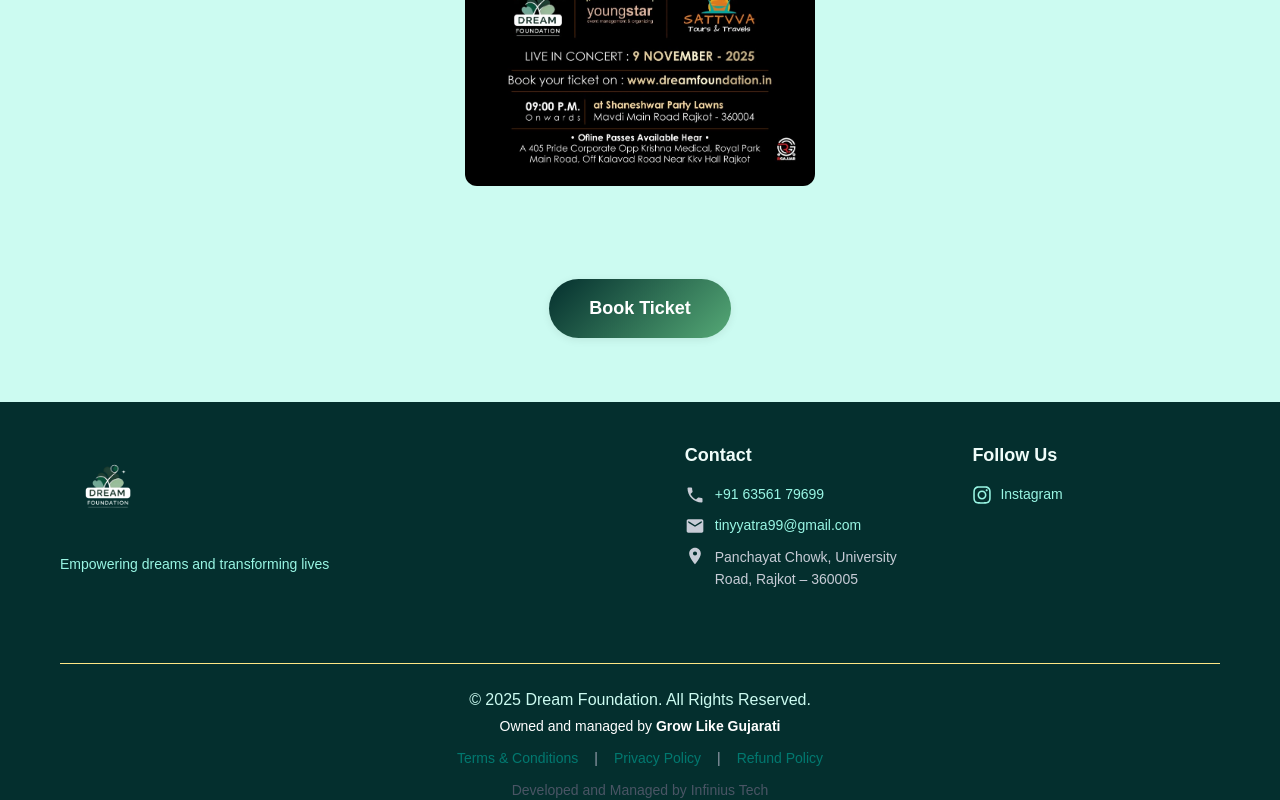
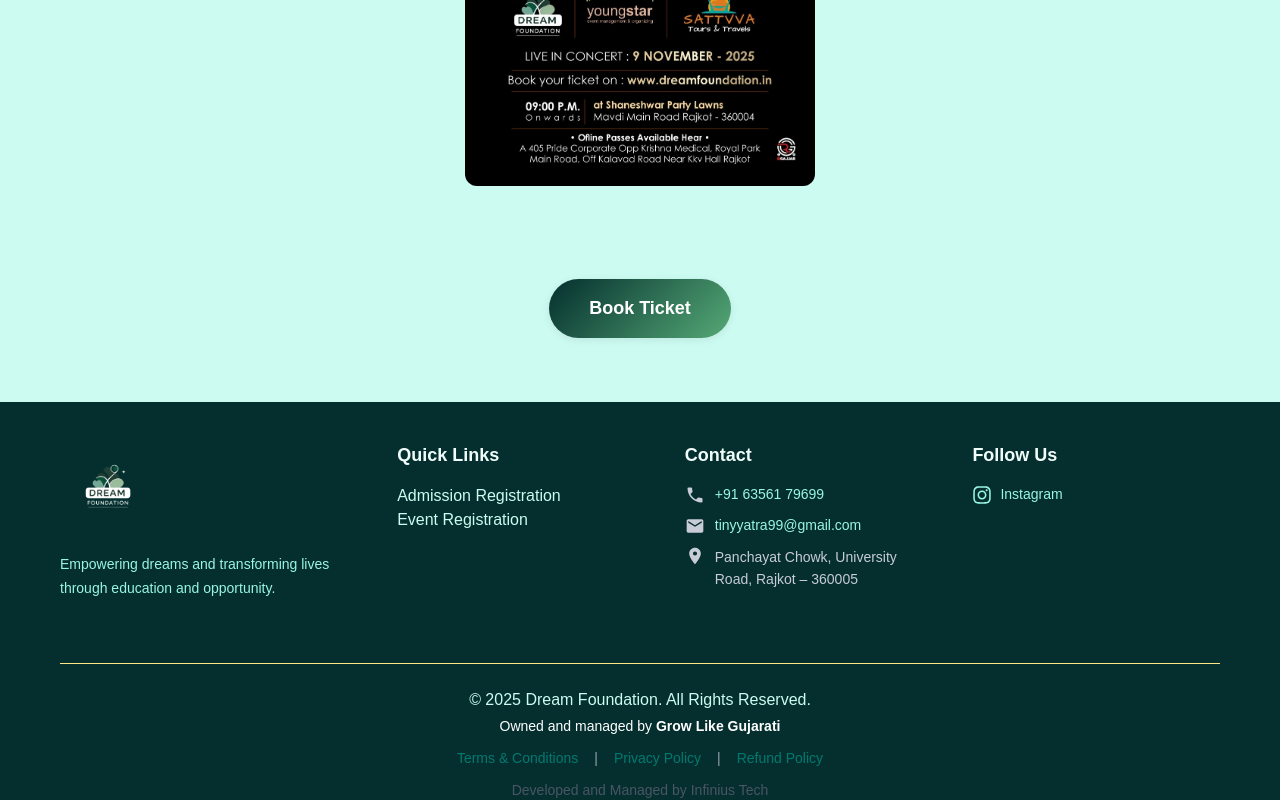
Before and after one commit to cmoradiya55/DreamFoundation, a Next.js app: page / in a window 1280 px wide. Shown: the part 653-1453 px from the top of the page. Built offline with nearby package versions, Linux system fonts and the light colour scheme.

Commit message:
Uncomment navigation links and footer text
Restored navigation links and updated footer description.

```diff
--- a/src/components/Footer/Footer.tsx
+++ b/src/components/Footer/Footer.tsx
@@ -8,10 +8,10 @@
 
 export default function Footer() {
 
-    // const navLinks = [
-    //     { id: 2, title: 'Admission Registration', path: "/admissionRegistration" },
-    //     { id: 3, title: 'Event Registration', path: "/eventRegistration" },
-    // ];
+    const navLinks = [
+        { id: 2, title: 'Admission Registration', path: "/admissionRegistration" },
+        { id: 3, title: 'Event Registration', path: "/eventRegistration" },
+    ];
     return (
         <footer className={styles.footer}>
             <div className={styles.container}>
@@ -38,13 +38,12 @@
                             </div>
                         </Link>
                         <p className={styles.description}>
-                            Empowering dreams and transforming lives
-                            {/* through education and opportunity. */}
+                            Empowering dreams and transforming lives through education and opportunity.
                         </p>
                     </div>
 
                     <div className={styles.linksSection}>
-                        {/* <h3 className={styles.sectionTitle}>Quick Links</h3>
+                        <h3 className={styles.sectionTitle}>Quick Links</h3>
                         <ul className={`${styles.navList} ${styles.mobileList}`}>
                             {navLinks.map((link) => (
                                 <li key={link.id} className={styles.navItem}>
@@ -56,7 +55,7 @@
                                     </Link>
                                 </li>
                             ))}
-                        </ul> */}
+                        </ul>
                     </div>
 
                     <div className={styles.contactSection}>
```
